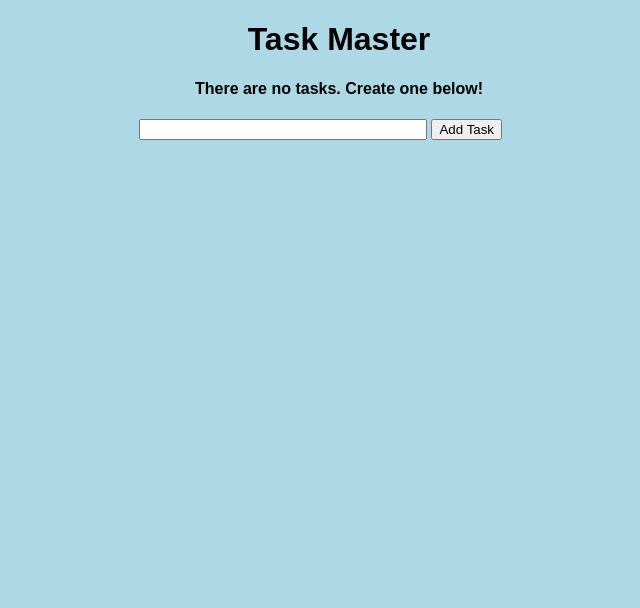
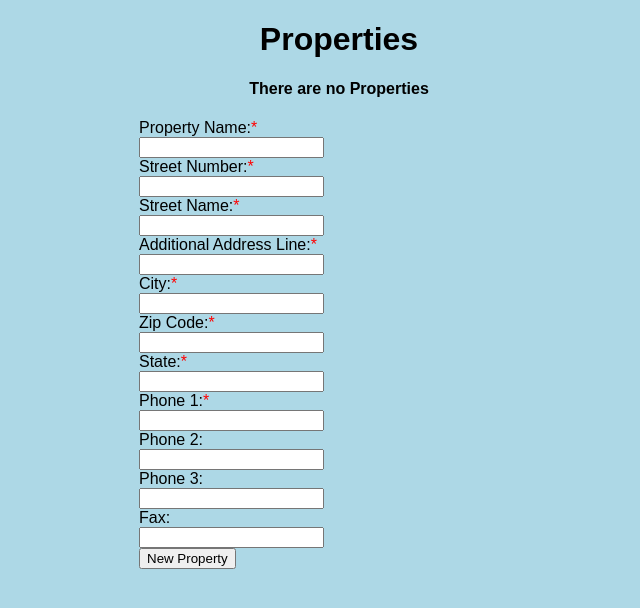
Before and after one commit to glixdale/princeton, a Flask app: page / in a window 1280 px wide. Shown: the top 608 px of the page, without its empty margins (301-941 px from the left). Run offline with Flask 3, Linux system fonts and the light colour scheme.

Commit message:
Property

```diff
--- a/app.py
+++ b/app.py
@@ -14,7 +14,7 @@
         return '<Task %r>' % self.id
 
 
-class Properties(db.Model):
+class Property(db.Model):
     id = db.Column(db.Integer, primary_key=True)
     Name = db.Column(db.String(200), nullable=False)
     date_created = db.Column(db.DateTime, default=datetime.utcnow)
@@ -23,7 +23,7 @@
     Address_Line_2 = db.Column(db.String(200), nullable=False)
     City = db.Column(db.String(200), nullable=False)
     Zip = db.Column(db.Integer, nullable=False)
-    State = db.Column(db.String(50), nullable=False)
+    State = db.Column(db.String(2), nullable=False)
     Phone = db.Column(db.String(10), nullable=False)
     Phone2 = db.Column(db.String(10), nullable=True)
     Phone3 = db.Column(db.String(10), nullable=True)
@@ -36,18 +36,32 @@
 @app.route("/", methods=['POST', 'GET'])
 def index():
     if request.method == 'POST':
-        task_content = request.form['content']
-        new_task = Todo(content=task_content)
+        Prop_Name = request.form['Name']
+        Prop_Street_Number = request.form['Street_Number']
+        Prop_Street_Name = request.form['Street_Name']
+        Prop_Address_Line_2 = request.form['Address_Line_2']
+        Prop_City = request.form['City']
+        Prop_State = request.form['State']
+        Prop_Phone = request.form['Phone']
+        Prop_Phone2 = request.form['Phone2']
+        Prop_Phone3 = request.form['Phone3']
+        Prop_Fax = request.form['Fax']
+        New_Property = Property(Name=Prop_Name, Street_Number=Prop_Street_Number,
+                                     Street_Name=Prop_Street_Name, Address_Line_2=Prop_Address_Line_2,
+                                     City=Prop_City, State=Prop_State, Phone=Prop_Phone,
+                                     Phone2=Prop_Phone2, Phone3=Prop_Phone3, Fax=Prop_Fax)
 
         try:
-            db.session.add(new_task)
+            db.session.add(New_Property)
             db.session.commit()
             return redirect('/')
         except:
             return 'There was an issue adding your task'
     else:
-        tasks = Todo.query.order_by(Todo.date_created).all()
-        return render_template('index.html', tasks=tasks)
+        Properties = Property.query.order_by(Property.date_created).all()
+        return render_template('index.html', Properties=Properties)
+
+
 
 @app.route('/delete/<int:id>')
 def delete(id):
--- a/static/css/main.css
+++ b/static/css/main.css
@@ -42,3 +42,8 @@
 #content {
     width: 70%;
 }
+
+.required-field::after {
+    content: "*";
+    color: red;
+}
--- a/templates/index.html
+++ b/templates/index.html
@@ -1,7 +1,7 @@
 {% extends 'base.html' %}
 
 {% block head %}
-        <title>Task Master</title>
+        <title>Princeton</title>
 {% endblock %}
 
 
@@ -9,33 +9,109 @@
 
 {% block body %}
 <div class="content">
-    <h1>Task Master</h1>
-    {% if tasks|length < 1 %}
-    <h4>There are no tasks. Create one below!</h4>
+    <h1>Properties</h1>
+    {% if Properties|length < 1 %}
+    <h4>There are no Properties</h4>
     {% else %}
     <table>
         <tr>
-            <th>Task</th>
-            <th>Added</th>
-            <th>Actions</th>
+            <th>Property_ID</th>
+            <th>Name</th>
+            <th>Address</th>
+            <th>Phone</th>
+            <th>Fax</th>
         </tr>
-        {% for task in tasks %}
+        {% for Property in Properties %}
         <tr>
-            <td>{{ task.content}}</td>
-            <td>{{ task.date_created.date() }}</td>
-            <td>
-                <a href="/delete/{{task.id}}">Delete</a>
-                <br>
-                <a href="/update/{{task.id}}">Update</a>
-            </td>
+            <td>{{ Property.id}}</td>
+            <td>{{ Property.Name }}</td>
+            <td>{{ Property.Street_Number + ' ' + Property.Street_Name + '\\n'
+                 + Property.Address_Line_2 + '\n'
+                 + Property.City + ', ' + Property_State, + ' ' + Property.Zip}}</td>
+            <td>{{ Property.Phone }}</td>
+            <td>{{ Property.Fax }}</td>
         </tr>
         {% endfor %}
     </table>
     {% endif %}
     <div class="form">
         <form action="/" method="POST">
-            <input type="text" name="content" id="content">
-            <input type="submit" value="Add Task">
+            <label class="required-field" for="Name">Property Name:</label><br>
+            <input type="text" id="Name" name="Name" value=""><br>
+            <label class="required-field" for="Street_Number">Street Number:</label><br>
+            <input type="Number" id="Street_Number" name="Street_Number" value=""><br>
+            <label class="required-field" for="Street_Name">Street Name:</label><br>
+            <input type="text" id="Street_Name" name="Street_Name" value=""><br>
+            <label class="required-field" for="Address_Line_2">Additional Address Line:</label><br>
+            <input type="text" id="Address_Line_2" name="Address_Line_2" value=""><br>
+            <label class="required-field" for="City">City:</label><br>
+            <input type="City" id="City" name="City" value=""><br>
+            <label class="required-field" for="Zip">Zip Code:</label><br>
+            <input type="Zip" id="Zip" name="Zip" value=""><br>
+            <label class="required-field" for="State">State:</label><br>
+            <input list="States" id="State" name="State"><br>
+                <datalist id="States">
+                    <option value="AL">Alabama</option>
+                    <option value="AK">Alaska</option>
+                    <option value="AZ">Arizona</option>
+                    <option value="AR">Arkansas</option>
+                    <option value="CA">California</option>
+                    <option value="CO">Colorado</option>
+                    <option value="CT">Connecticut</option>
+                    <option value="DE">Delaware</option>
+                    <option value="DC">District Of Columbia</option>
+                    <option value="FL">Florida</option>
+                    <option value="GA">Georgia</option>
+                    <option value="HI">Hawaii</option>
+                    <option value="ID">Idaho</option>
+                    <option value="IL">Illinois</option>
+                    <option value="IN">Indiana</option>
+                    <option value="IA">Iowa</option>
+                    <option value="KS">Kansas</option>
+                    <option value="KY">Kentucky</option>
+                    <option value="LA">Louisiana</option>
+                    <option value="ME">Maine</option>
+                    <option value="MD">Maryland</option>
+                    <option value="MA">Massachusetts</option>
+                    <option value="MI">Michigan</option>
+                    <option value="MN">Minnesota</option>
+                    <option value="MS">Mississippi</option>
+                    <option value="MO">Missouri</option>
+                    <option value="MT">Montana</option>
+                    <option value="NE">Nebraska</option>
+                    <option value="NV">Nevada</option>
+                    <option value="NH">New Hampshire</option>
+                    <option value="NJ">New Jersey</option>
+                    <option value="NM">New Mexico</option>
+                    <option value="NY">New York</option>
+                    <option value="NC">North Carolina</option>
+                    <option value="ND">North Dakota</option>
+                    <option value="OH">Ohio</option>
+                    <option value="OK">Oklahoma</option>
+                    <option value="OR">Oregon</option>
+                    <option value="PA">Pennsylvania</option>
+                    <option value="RI">Rhode Island</option>
+                    <option value="SC">South Carolina</option>
+                    <option value="SD">South Dakota</option>
+                    <option value="TN">Tennessee</option>
+                    <option value="TX">Texas</option>
+                    <option value="UT">Utah</option>
+                    <option value="VT">Vermont</option>
+                    <option value="VA">Virginia</option>
+                    <option value="WA">Washington</option>
+                    <option value="WV">West Virginia</option>
+                    <option value="WI">Wisconsin</option>
+                    <option value="WY">Wyoming</option>
+                </datalist>
+            <label class="required-field" for="Phone">Phone 1:</label><br>
+            <input type="Number" id="Phone" name="Phone" value=""><br>
+            <label for="Phone2">Phone 2:</label><br>
+            <input type="Number" id="Phone2" name="Phone2" value=""><br>
+            <label for="Phone3">Phone 3:</label><br>
+            <input type="Number" id="Phone3" name="Phone3" value=""><br>
+            <label for="Fax">Fax:</label><br>
+            <input type="Number" id="Fax" name="Fax" value=""><br>
+            <input type="submit" value="New Property">
         </form>
     </div>
 </div>
```
